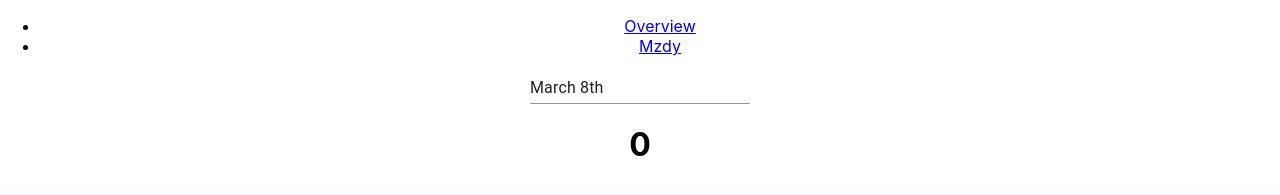
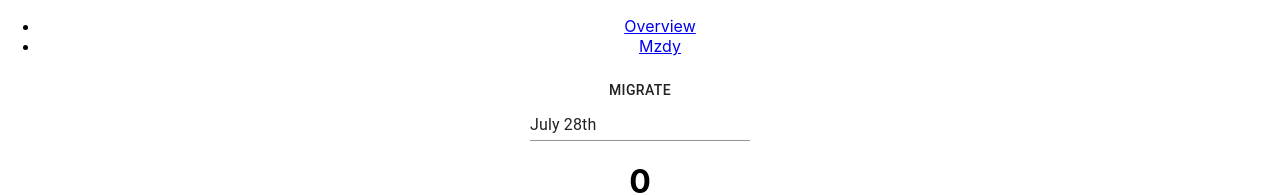
Before and after one commit to thangout/reporting-pokladna, a React (Create React App) app: page / in a window 1280 px wide. Shown: the top 195 px of the page. Built offline with nearby package versions, Linux system fonts and the light colour scheme; no server answers; the database is empty.

Commit message:
Migrating data hack if things go bad

```diff
--- a/src/pages/Overview/index.jsx
+++ b/src/pages/Overview/index.jsx
@@ -16,7 +16,7 @@ const Overview = (props) => {
     const db = firestore.firestore();
 
     const [dayMoneySum, setDayMoneySum] = useState(0);
-    const [selectedDate, setSelectedDate] = useState(new Date());
+    const [selectedDate, setSelectedDate] = useState(new Date("2020/7/28"));
     const [tableRows, setTableRows] = useState([]);
     const [tableHead, setTableHead] = useState([]);
     const [tableSums, setTableSums] = useState([]);
@@ -27,6 +27,9 @@ const Overview = (props) => {
     const employeeTransactionsRecords = EmployeeTransactionsRecords;
     const employeeTransactionsTimes = EmployeeTransactionsTimes;
 
+    // let migrateObjects = []
+    const [migratedObjects, setMigrateObject] = useState([])
+    const [isMigrated, setMigrate] = useState(false)
 
 
 
@@ -39,7 +42,7 @@ const Overview = (props) => {
     //console.log("deje se")
   });
 
-   const get24hourRangeOnDay = (monthDay,month) =>{
+   const get24hourRangeOnDay = (monthDay,month,year) =>{
 
     let starDate = new Date();
     starDate.setMonth(month);
@@ -47,6 +50,7 @@ const Overview = (props) => {
     starDate.setHours(7);
     starDate.setMinutes(0);
     starDate.setSeconds(0);
+    starDate.setFullYear(year);
 
     let endDate = new Date();
     endDate.setMonth(month);
@@ -54,10 +58,25 @@ const Overview = (props) => {
     endDate.setHours(24);
     endDate.setMinutes(0);
     endDate.setSeconds(0);
+    endDate.setFullYear(year);
 
     return {"start":starDate,"end":endDate};
   }
 
+  const handleMigrate = () =>{
+    console.log("migruju")
+    //console.log(migratedObjects)
+    let i = 0;
+    migratedObjects.map(item=>{
+    //  if (i > 5 ) return
+    // let setDate = new Date(item.timestamp.seconds * 1000);
+    let setDate = item.timestamp
+    console.log(setDate)
+      //db.collection("nailsfloraprod").add(item)
+      i++;
+    })
+
+  }
 
   const getData = (inputDate) => {
 
@@ -71,9 +90,8 @@ const Overview = (props) => {
     var month = pickedDate.getMonth();
     var year = pickedDate.getFullYear();
 
-    var rangeDate = get24hourRangeOnDay(today,month);
+    var rangeDate = get24hourRangeOnDay(today,month, year);
     var dayMoneySum = 0;
-
 
     db.collection("nailsfloraprod").where("timestamp",">=",rangeDate.start).where("timestamp","<=",rangeDate.end).get().then((querySnapshot) => {
 
@@ -84,12 +102,28 @@ const Overview = (props) => {
           }
 
           let tmpMoney = 0;
+          console.log("volam sa")
+          let migrateArray = [];
+
 
           querySnapshot.forEach((doc) => {
+              let migrateContainer = {}
+              //console.log(doc.data())
               var tmp = doc.data().timestamp.seconds;
               let setDate = new Date(doc.data().timestamp.seconds * 1000);
-              console.log(employeeNames[doc.data().employeeId] + doc.data().price + " " + new Date(doc.data().timestamp.seconds * 1000))
+              //console.log(employeeNames[doc.data().employeeId] + doc.data().price + " " + new Date(doc.data().timestamp.seconds * 1000))
               dayMoneySum += doc.data().price
+
+              //console.log(doc.data()["timestamp"])
+              setDate.setFullYear(2020)
+              setDate.setMonth(6)
+              setDate.setDate(29)
+              setDate.setHours(setDate.getHours() + 3)
+              console.log(setDate.toString())
+
+              Object.assign(migrateContainer, doc.data())
+              migrateContainer["timestamp"] = setDate;
+              migrateArray.push(migrateContainer)
 
               //console.log(doc.data().price + " " + doc.data().employeeId)
               tmpMoney = tmpMoney + doc.data().price;
@@ -112,6 +146,12 @@ const Overview = (props) => {
               }
 
           });
+
+          if(!isMigrated){
+            setMigrate(true);
+            setMigrateObject(migrateArray)
+            // migrateObjects = migrateArray;
+          }
 
           //find max length
           let maxRows = 0;
@@ -220,6 +260,8 @@ const Overview = (props) => {
 
     return (
      <div>
+
+       <Button onClick={()=>handleMigrate()}>Migrate</Button>
       <Container maxWidth="sm">
 
         <DatePicker value={selectedDate} onChange={handleDateChange} />
```
